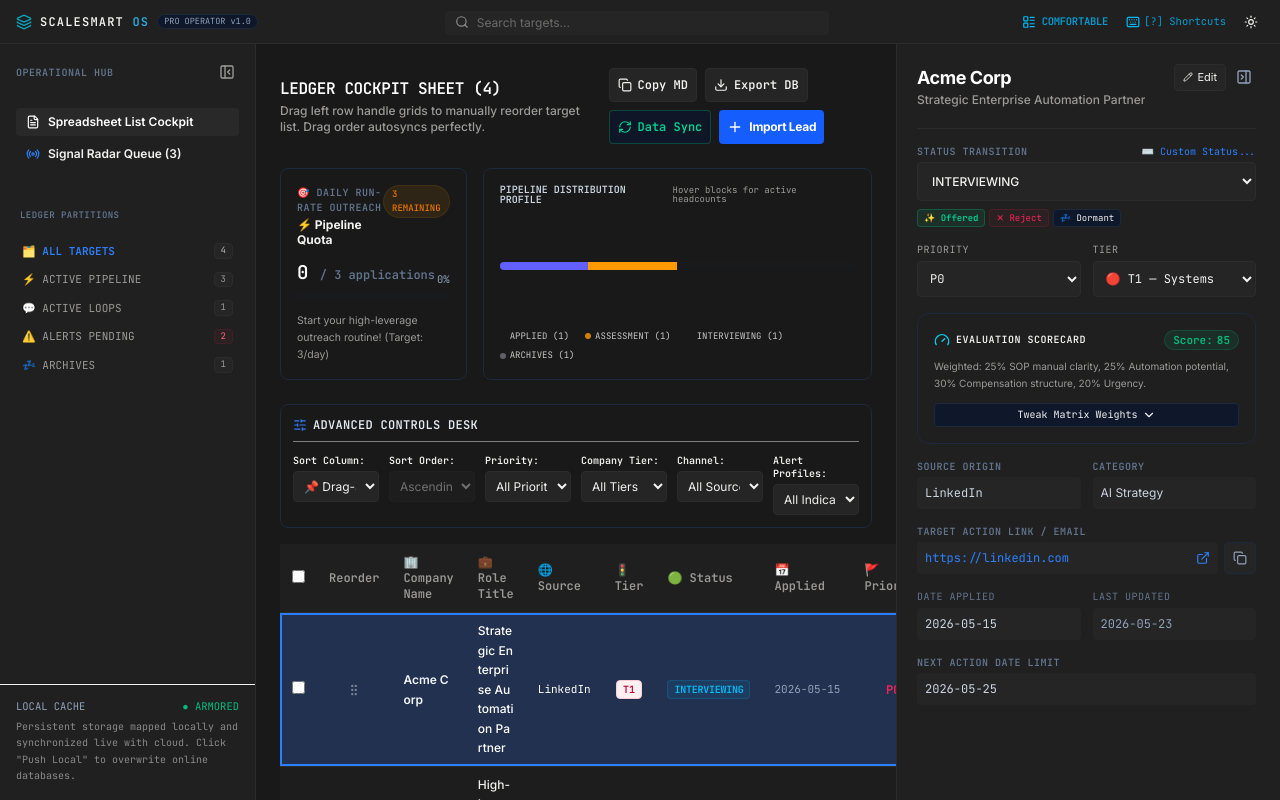
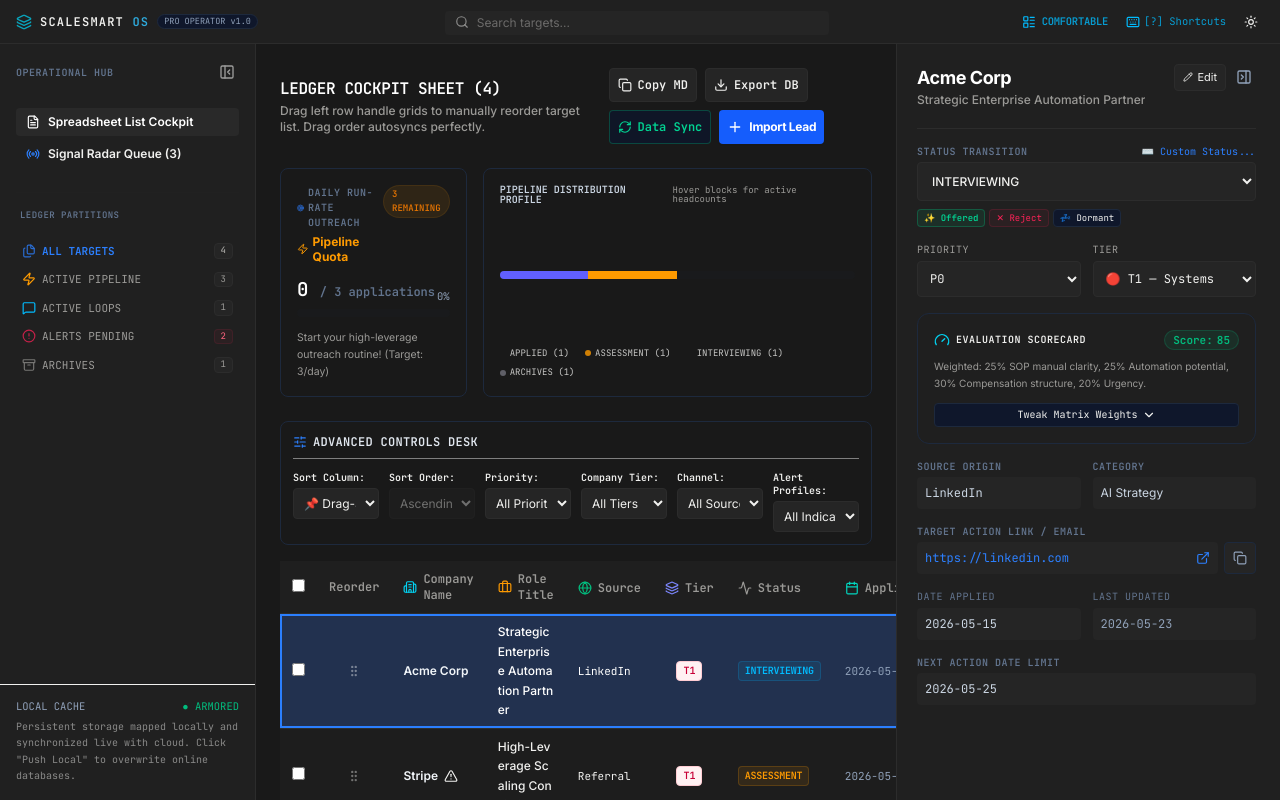
Before and after one commit to johnwesleyquintero/scalesmart-opportunity-os, a React (Vite) app: page / in a window 1280 px wide. Built offline with nearby package versions, Linux system fonts and the light colour scheme.

Commit message:
feat(ui): replace text-based emojis with lucide icons
Enhance the visual interface by swapping legacy text-based emojis for consistent lucide-react icons in the ledger sidebar and SignalSandbox diagnostics.

```diff
--- a/src/App.tsx
+++ b/src/App.tsx
@@ -5,7 +5,8 @@
   Radio, Database, Code, RefreshCw, Send, CheckCircle2, Info, Layers, Download,
   Sun, Moon, GripVertical, Search, Pencil,
   PanelLeftClose, PanelLeftOpen, PanelRightClose, PanelRightOpen, Keyboard, HelpCircle,
-  Copy, RotateCcw, SlidersHorizontal, LayoutList
+  Copy, RotateCcw, SlidersHorizontal, LayoutList,
+  Building2, Briefcase, Globe, Activity, Calendar, Flag, AlertCircle, Archive, Target, Sparkles, Files, MessageSquare, Zap
 } from "lucide-react";
 import { AnimatePresence, motion } from "motion/react";
 import {
@@ -999,47 +1000,62 @@
                     <div className="space-y-1 font-mono">
                       <button
                         onClick={() => setFilter("ALL")}
-                        className={`w-full flex items-center justify-between text-[11px] py-1 px-1.5 rounded transition ${
+                        className={`w-full flex items-center justify-between text-[11px] py-1 px-1.5 rounded transition cursor-pointer ${
                           filter === "ALL" ? "text-blue-500 font-bold" : `${theme.textSecondary} hover:text-sky-400`
                         }`}
                       >
-                        <span>🗂️ ALL TARGETS</span>
+                        <span className="flex items-center gap-1.5">
+                          <Files className="w-3.5 h-3.5 opacity-80" />
+                          <span>ALL TARGETS</span>
+                        </span>
                         <span className={`text-[9px] px-1.5 py-0.2 rounded border ${theme.indicatorBg}`}>{numAll}</span>
                       </button>
                       <button
                         onClick={() => setFilter("ACTIVE")}
-                        className={`w-full flex items-center justify-between text-[11px] py-1 px-1.5 rounded transition ${
+                        className={`w-full flex items-center justify-between text-[11px] py-1 px-1.5 rounded transition cursor-pointer ${
                           filter === "ACTIVE" ? "text-blue-500 font-bold" : `${theme.textSecondary} hover:text-sky-400`
                         }`}
                       >
-                        <span>⚡ ACTIVE PIPELINE</span>
+                        <span className="flex items-center gap-1.5">
+                          <Zap className="w-3.5 h-3.5 text-amber-500" />
+                          <span>ACTIVE PIPELINE</span>
+                        </span>
                         <span className={`text-[9px] px-1.5 py-0.2 rounded border ${theme.indicatorBg}`}>{numActive}</span>
                       </button>
                       <button
                         onClick={() => setFilter("INTERVIEWING")}
-                        className={`w-full flex items-center justify-between text-[11px] py-1 px-1.5 rounded transition ${
+                        className={`w-full flex items-center justify-between text-[11px] py-1 px-1.5 rounded transition cursor-pointer ${
                           filter === "INTERVIEWING" ? "text-blue-500 font-bold" : `${theme.textSecondary} hover:text-sky-400`
                         }`}
                       >
-                        <span>💬 ACTIVE LOOPS</span>
+                        <span className="flex items-center gap-1.5">
+                          <MessageSquare className="w-3.5 h-3.5 text-sky-400" />
+                          <span>ACTIVE LOOPS</span>
+                        </span>
                         <span className={`text-[9px] px-1.5 py-0.2 rounded border ${theme.indicatorBg}`}>{numInterviewing}</span>
                       </button>
                       <button
                         onClick={() => setFilter("ACTION_REQUIRED")}
-                        className={`w-full flex items-center justify-between text-[11px] py-1 px-1.5 rounded transition ${
+                        className={`w-full flex items-center justify-between text-[11px] py-1 px-1.5 rounded transition cursor-pointer ${
                           filter === "ACTION_REQUIRED" ? "text-rose-500 font-bold" : `${theme.textSecondary} hover:text-sky-400`
                         }`}
                       >
-                        <span>⚠️ ALERTS PENDING</span>
+                        <span className="flex items-center gap-1.5">
+                          <AlertCircle className="w-3.5 h-3.5 text-rose-500 animate-pulse" />
+                          <span>ALERTS PENDING</span>
+                        </span>
                         <span className={`text-[9px] px-1.5 py-0.2 rounded border border-rose-500/10 text-rose-400 bg-rose-500/5`}>{numActionRequired}</span>
                       </button>
                       <button
                         onClick={() => setFilter("DORMANT")}
-                        className={`w-full flex items-center justify-between text-[11px] py-1 px-1.5 rounded transition ${
+                        className={`w-full flex items-center justify-between text-[11px] py-1 px-1.5 rounded transition cursor-pointer ${
                           filter === "DORMANT" ? "text-blue-500 font-bold" : `${theme.textSecondary} hover:text-sky-400`
                         }`}
                       >
-                        <span>💤 ARCHIVES</span>
+                        <span className="flex items-center gap-1.5">
+                          <Archive className="w-3.5 h-3.5 opacity-70" />
+                          <span>ARCHIVES</span>
+                        </span>
                         <span className={`text-[9px] px-1.5 py-0.2 rounded border ${theme.indicatorBg}`}>{numDormant}</span>
                       </button>
                     </div>
@@ -1164,11 +1180,21 @@
                       <div className={`p-4 rounded-lg border ${theme.bgCard} flex flex-col justify-between ${isDark ? "border-slate-800" : "border-neutral-250/50"}`}>
                         <div className="flex justify-between items-start">
                           <div className="flex flex-col gap-0.5">
-                            <span className="text-[10px] font-mono font-bold tracking-wider text-slate-500 uppercase">
-                              🎯 DAILY RUN-RATE OUTREACH
+                            <span className="text-[10px] font-mono font-bold tracking-wider text-slate-500 uppercase flex items-center gap-1">
+                              <Target className="w-3.5 h-3.5 text-blue-500" /> DAILY RUN-RATE OUTREACH
                             </span>
-                            <span className={`text-xs ${theme.textPrimary} font-bold leading-tight`}>
-                              {quotaMet ? "🚀 Daily Target Secured" : "⚡ Pipeline Quota"}
+                            <span className={`text-xs ${theme.textPrimary} font-bold leading-tight flex items-center gap-1 mt-0.5`}>
+                              {quotaMet ? (
+                                <span className="flex items-center gap-1 text-emerald-500">
+                                  <Sparkles className="w-3.5 h-3.5 text-emerald-400 animate-pulse" />
+                                  Daily Target Secured
+                                </span>
+                              ) : (
+                                <span className="flex items-center gap-1 text-amber-500">
+                                  <Zap className="w-3.5 h-3.5 text-amber-500" />
+                                  Pipeline Quota
+                                </span>
+                              )}
                             </span>
                           </div>
                           <span className={`px-2 py-0.5 rounded-full text-[9px] font-mono font-bold uppercase select-none ${
@@ -1491,25 +1517,46 @@
                         </th>
                         <th className={`${thPad} w-6 text-center hidden sm:table-cell`}>Reorder</th>
                         <th className={`${thPad} cursor-pointer select-none hover:text-[#37352f] dark:hover:text-white transition`} onClick={() => handleSort("companyName")}>
-                          🏢 Company Name {sortField === "companyName" && (sortDirection === "asc" ? "▲" : "▼")}
+                          <span className="inline-flex items-center gap-1.5 align-middle">
+                            <Building2 className={`w-3.5 h-3.5 shrink-0 ${isDark ? "text-cyan-400" : "text-blue-500"}`} />
+                            <span>Company Name {sortField === "companyName" && (sortDirection === "asc" ? "▲" : "▼")}</span>
+                          </span>
                         </th>
                         <th className={`${thPad} cursor-pointer select-none hover:text-[#37352f] dark:hover:text-white transition`} onClick={() => handleSort("roleTitle")}>
-                          💼 Role Title {sortField === "roleTitle" && (sortDirection === "asc" ? "▲" : "▼")}
+                          <span className="inline-flex items-center gap-1.5 align-middle">
+                            <Briefcase className="w-3.5 h-3.5 text-amber-500 shrink-0" />
+                            <span>Role Title {sortField === "roleTitle" && (sortDirection === "asc" ? "▲" : "▼")}</span>
+                          </span>
                         </th>
                         <th className={`${thPad} cursor-pointer select-none hover:text-[#37352f] dark:hover:text-white transition hidden md:table-cell`} onClick={() => handleSort("source")}>
-                          🌐 Source {sortField === "source" && (sortDirection === "asc" ? "▲" : "▼")}
+                          <span className="inline-flex items-center gap-1.5 align-middle">
+                            <Globe className="w-3.5 h-3.5 text-emerald-500 shrink-0" />
+                            <span>Source {sortField === "source" && (sortDirection === "asc" ? "▲" : "▼")}</span>
+                          </span>
                         </th>
                         <th className={`${thPad} cursor-pointer select-none hover:text-[#37352f] dark:hover:text-white transition hidden sm:table-cell`} onClick={() => handleSort("tier")}>
-                          🚦 Tier {sortField === "tier" && (sortDirection === "asc" ? "▲" : "▼")}
+                          <span className="inline-flex items-center gap-1.5 align-middle">
+                            <Layers className="w-3.5 h-3.5 text-indigo-400 shrink-0" />
+                            <span>Tier {sortField === "tier" && (sortDirection === "asc" ? "▲" : "▼")}</span>
+                          </span>
                         </th>
                         <th className={`${thPad} cursor-pointer select-none hover:text-[#37352f] dark:hover:text-white transition`} onClick={() => handleSort("status")}>
-                          🟢 Status {sortField === "status" && (sortDirection === "asc" ? "▲" : "▼")}
+                          <span className="inline-flex items-center gap-1.5 align-middle">
+                            <Activity className="w-3.5 h-3.5 text-violet-550 shrink-0" />
+                            <span>Status {sortField === "status" && (sortDirection === "asc" ? "▲" : "▼")}</span>
+                          </span>
                         </th>
                         <th className={`${thPad} cursor-pointer select-none hover:text-[#37352f] dark:hover:text-white transition hidden lg:table-cell`} onClick={() => handleSort("dateApplied")}>
-                          📅 Applied {sortField === "dateApplied" && (sortDirection === "asc" ? "▲" : "▼")}
+                          <span className="inline-flex items-center gap-1.5 align-middle">
+                            <Calendar className="w-3.5 h-3.5 text-teal-400 shrink-0" />
+                            <span>Applied {sortField === "dateApplied" && (sortDirection === "asc" ? "▲" : "▼")}</span>
+                          </span>
                         </th>
                         <th className={`${thPad} cursor-pointer select-none hover:text-[#37352f] dark:hover:text-white transition hidden sm:table-cell`} onClick={() => handleSort("priority")}>
-                          🚩 Priority {sortField === "priority" && (sortDirection === "asc" ? "▲" : "▼")}
+                          <span className="inline-flex items-center gap-1.5 align-middle">
+                            <Flag className="w-3.5 h-3.5 text-rose-500 shrink-0" />
+                            <span>Priority {sortField === "priority" && (sortDirection === "asc" ? "▲" : "▼")}</span>
+                          </span>
                         </th>
                         <th className={`${thPad} text-right`}>Actions</th>
                       </tr>
```
Also changed, not shown: src/components/SignalSandbox.tsx (+16 -11 lines).
